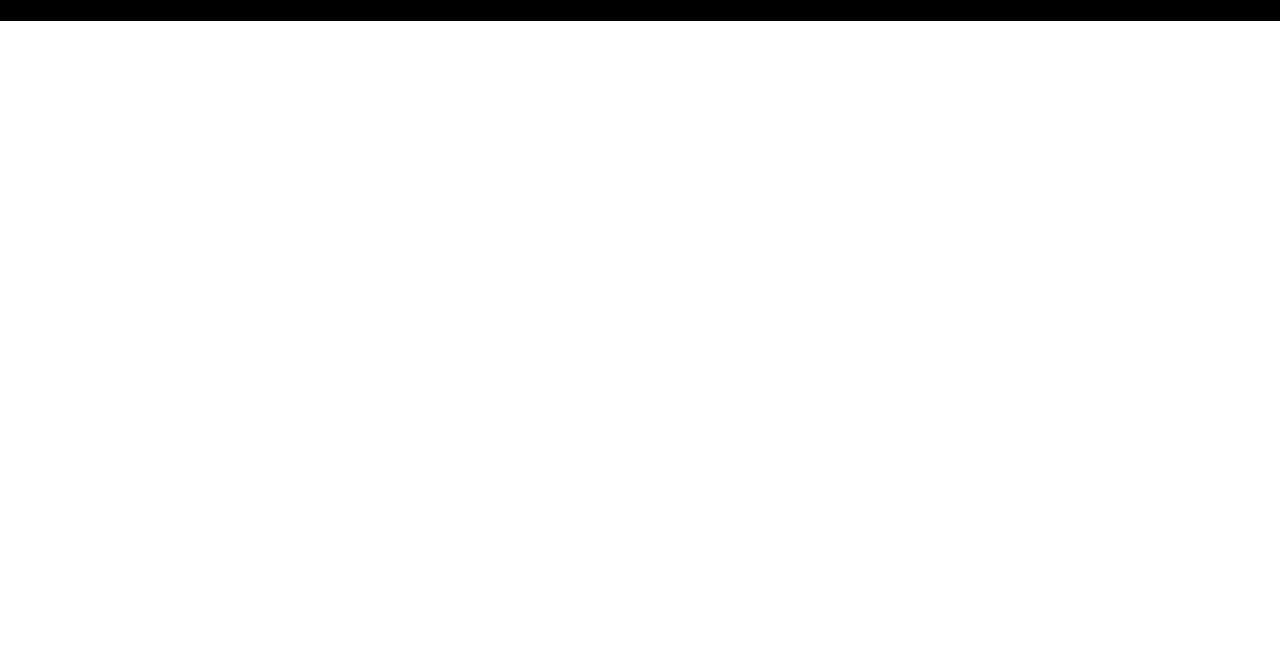
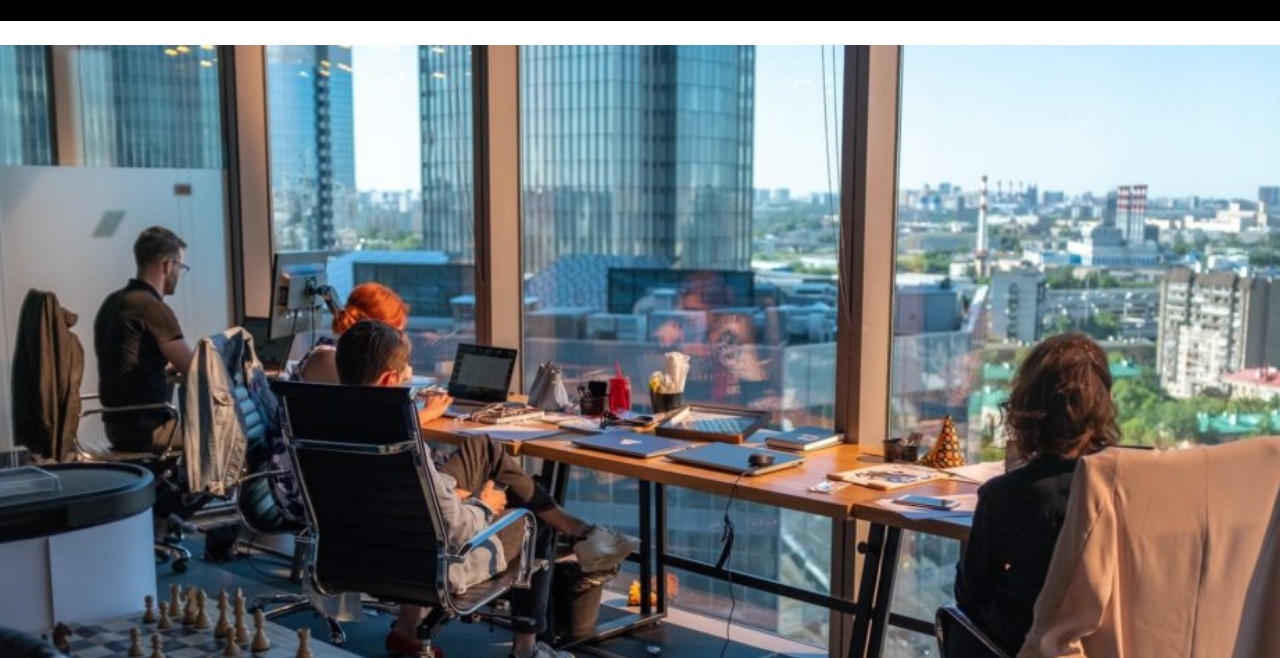
Before and after one commit to karlo-deiparine/remoto-dojo-revamp, a Gatsby site: page / in a window 1280 px wide. Shown: the part 142-800 px from the top of the page. Built offline with nearby package versions, Linux system fonts and the light colour scheme; Gatsby itself is replaced by a stand-in of ours.

Commit message:
adding banner section

```diff
--- a/src/components/headline.js
+++ b/src/components/headline.js
@@ -2,7 +2,7 @@ import React from 'react'
 
 function Headline() {
   return (
-    <div className="bg-headline-banner bg-center bg-no-repeat bg-cover">
+    <div className="bg-headline-banner bg-center bg-no-repeat bg-cover h-screen">
 
     </div>
   )
--- a/src/components/layout.scss
+++ b/src/components/layout.scss
@@ -14,3 +14,13 @@ h3 {
 a {
   @apply text-blue-600;
 }
+
+/* BANNER IMAGE SECTION */
+.bg-headline-banner {
+  background-image: linear-gradient(
+      180deg,
+      #000000 0%,
+      rgba (33, 37, 41, 0) 50%
+    ),
+    url(../images/homepage-banner.jpg);
+}
```
